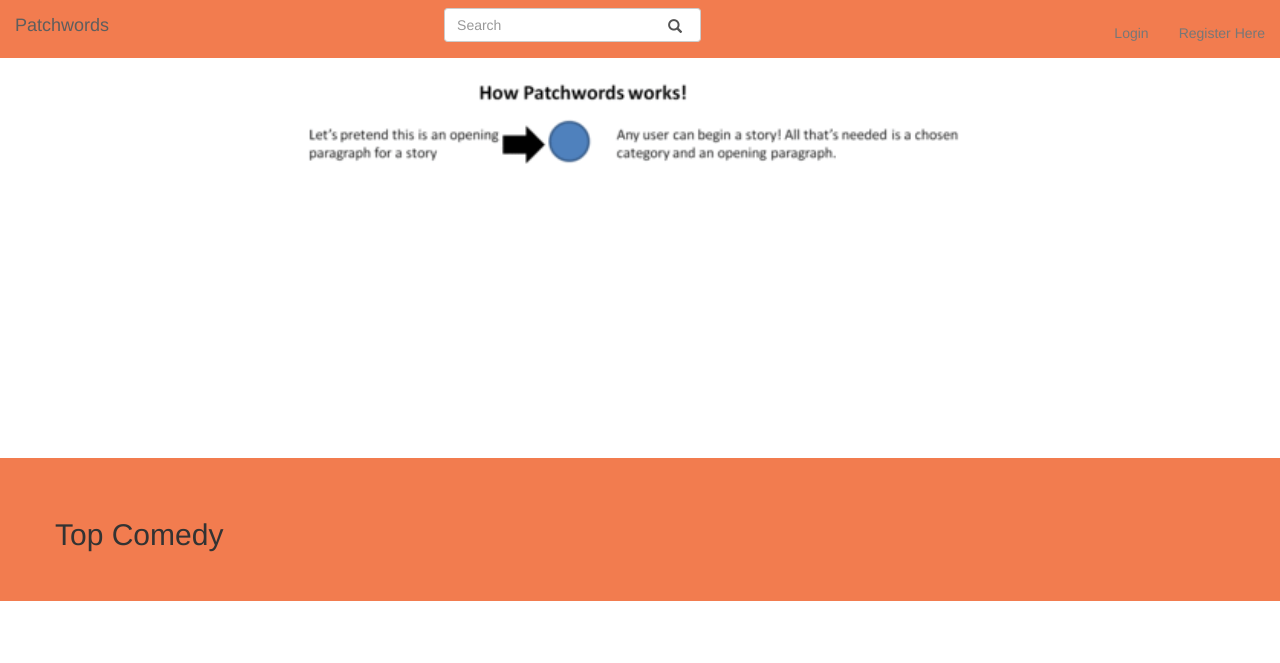
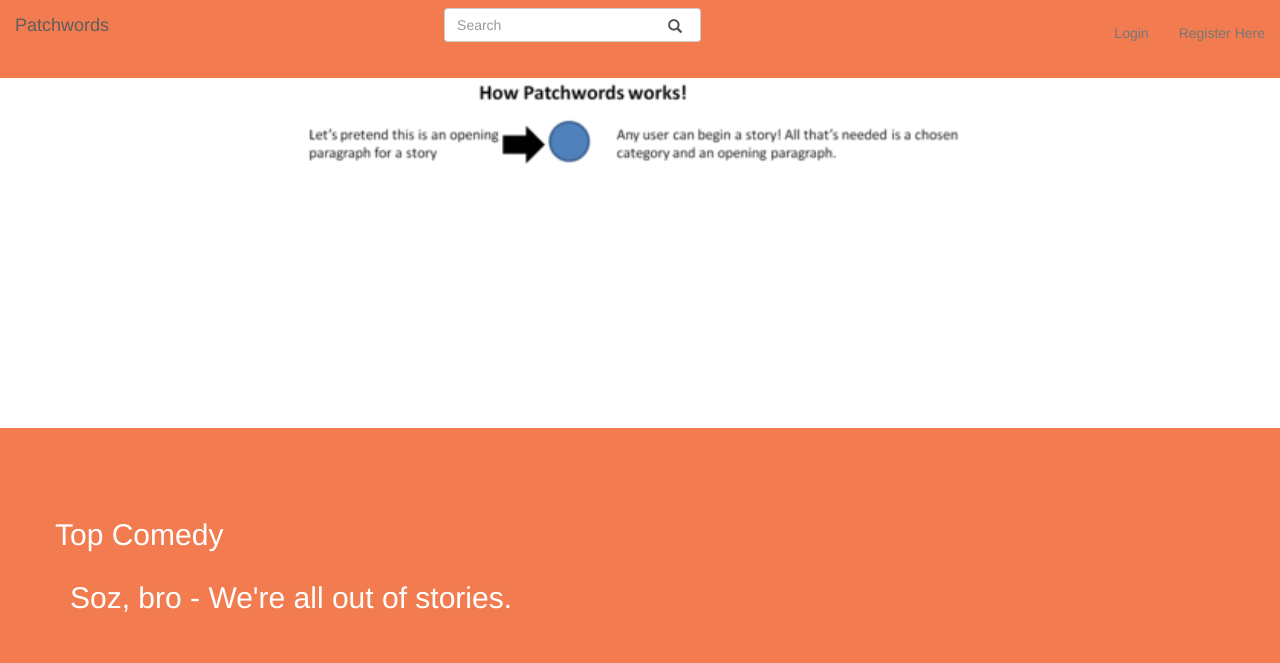
Before and after one commit to RetroMelon/PatchWords, a Django app: page /patchwords/category/comedy/ in a window 1280 px wide. Shown: the top 663 px of the page. Run offline with Django 3.2, Linux system fonts and the light colour scheme; data comes from the database, SQL or seed files in the repository; some libraries are stand-ins or nearby versions.

Commit message:
fixed category pages errors and some other stuff.

```diff
--- a/patchwords_project/patchwords/templates/base.html
+++ b/patchwords_project/patchwords/templates/base.html
@@ -13,7 +13,7 @@
 
 <nav class="navbar navbar-default background-red no-border">
   <div class="container-fluid">
-    <div class="navbar-header">
+    <div class="navbar-header text-white">
           <a class="navbar-brand text-white" href="/patchwords/">Patchwords</a>
         </div>
     <form class="navbar-form" role="search">
@@ -45,7 +45,7 @@
 
 </head>
 
-<body>
+<body class="background-red">
   <div>
     {% block body %}{% endblock %}
   </div>
--- a/patchwords_project/patchwords/templates/category.html
+++ b/patchwords_project/patchwords/templates/category.html
@@ -20,17 +20,19 @@
   </div>
 </div>
 <div class="background-red" id="main-content">
+  {% if category %}
   <div class="container">
     <div class="row">
-      <h2 class="pull-left">Top {{category}}</h2>
+      <h2 class="pull-left text-white">Top {{category}}</h2>
     </div>
 
     <div id="content-section stories-section">
-      {% if stories %}
         {% include 'stories_list.html' %}
-      {% endif %}
     </div>
   </div>
+  {% else %}
+      <h2 class="text-center text-white">Soz, bro... We can't find that category :/</h2>
+  {% endif%}
 </div>
 {% endblock %}
 
--- a/patchwords_project/patchwords/templates/home.html
+++ b/patchwords_project/patchwords/templates/home.html
@@ -23,7 +23,7 @@
   <div class="container">
     <div class="row">
       <h2 class="pull-left text-white">Categories</h2>
-      <h3 class="pull-right text-white"><a href="{% url 'all_categories' %}">view all</a><span class="glyphicon glyphicon-chevron-right"></span></h3>
+      <h3 class="pull-right text-white"><a href="{% url 'all_categories' %}" class="text-white">view all</a><span class="glyphicon glyphicon-chevron-right"></span></h3>
     </div>
 
     <div class="content-section" id="categories-section">
--- a/patchwords_project/patchwords/templates/stories_list.html
+++ b/patchwords_project/patchwords/templates/stories_list.html
@@ -25,7 +25,7 @@
   </a>
   {% endfor %}
   {% else %}
-  <h2>
+  <h2 class="text-white">
     Soz, bro - We're all out of stories.
   </h2>
   {% endif %}
--- a/patchwords_project/patchwords/views.py
+++ b/patchwords_project/patchwords/views.py
@@ -13,7 +13,7 @@ def home(request):
     context_dict['categories'] = categories
 
     #getting the most popular stories
-    stories = queries.getTopStories(start=0, end=2)
+    stories = queries.getTopStories(start=0)
     context_dict['stories'] = stories
 
     return render(request, 'home.html', context_dict)
@@ -45,16 +45,15 @@ def category(request, category_name_slug):
         category = Category.objects.get(slug=category_name_slug)
         context_dict['category'] = category
         context_dict['category_name_slug'] = category_name_slug
-        stories = queries.getTopStories(start=0, end=2)
-        context_dict['stories'] = stories_map[:20]
+        stories = queries.getTopStories()
+        context_dict['stories'] = stories
     except:
         pass
-        #nothing in here
 
     return render(request, 'category.html', context_dict)
 
 def all_categories(request):
-    categories = Category.objects.all().sortBy("title")
+    categories = Category.objects.all().order_by("title")
     categories_map = (lambda x: (x.title, x.slug), categories)
     return render(request, 'all_categories.html',{'categories': categories_map})
 
```
